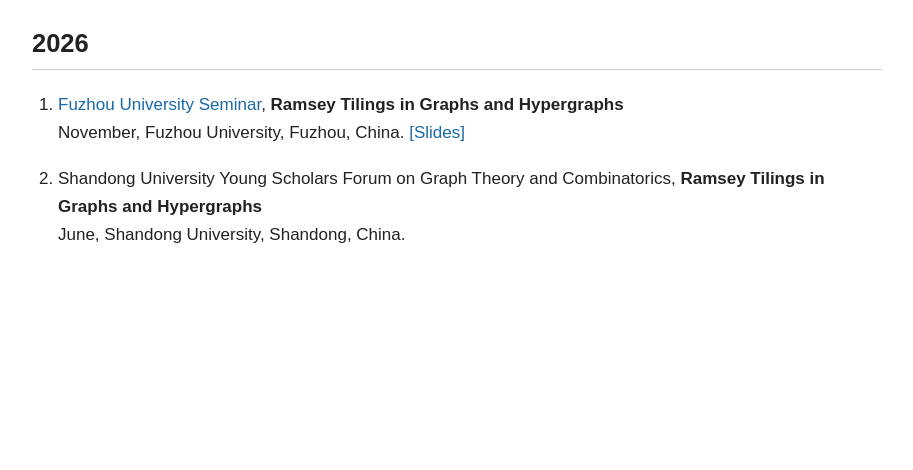
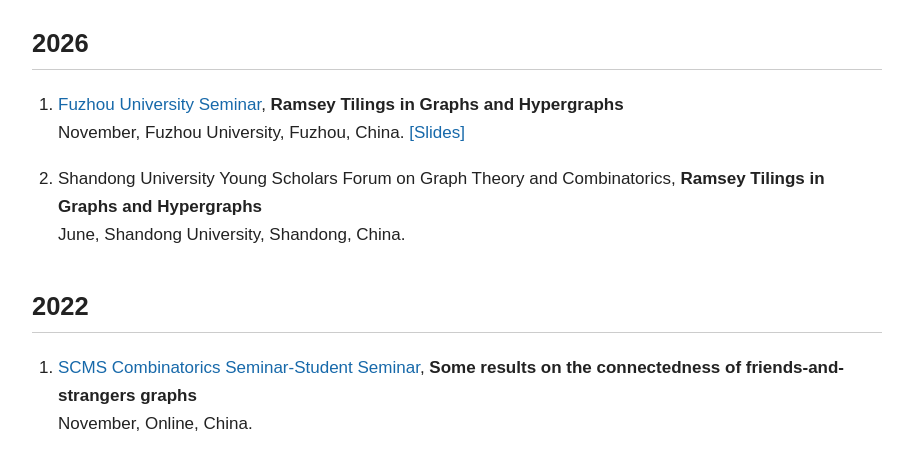
Before and after one commit to Lanchao-Wang/lanchao-wang.github.io, a plain HTML site: page talks.html in a window 1280 px wide. Shown: the part 198-668 px from the top of the page, without its empty margins (183-1096 px from the left). Drawn offline with Linux system fonts and the light colour scheme.

Commit message:
Add 2022 SCMS student seminar talk

```diff
--- a/talks.html
+++ b/talks.html
@@ -95,5 +95,14 @@
     </li>
   </ol>
 
+  <h2>2022</h2>
+
+  <ol>
+    <li>
+      <a href="https://scmscomb.github.io/student.html">SCMS Combinatorics Seminar-Student Seminar</a>, <strong>Some results on the connectedness of friends-and-strangers graphs</strong><br>
+      November, Online, China.
+    </li>
+  </ol>
+
 </body>
 </html>
```
